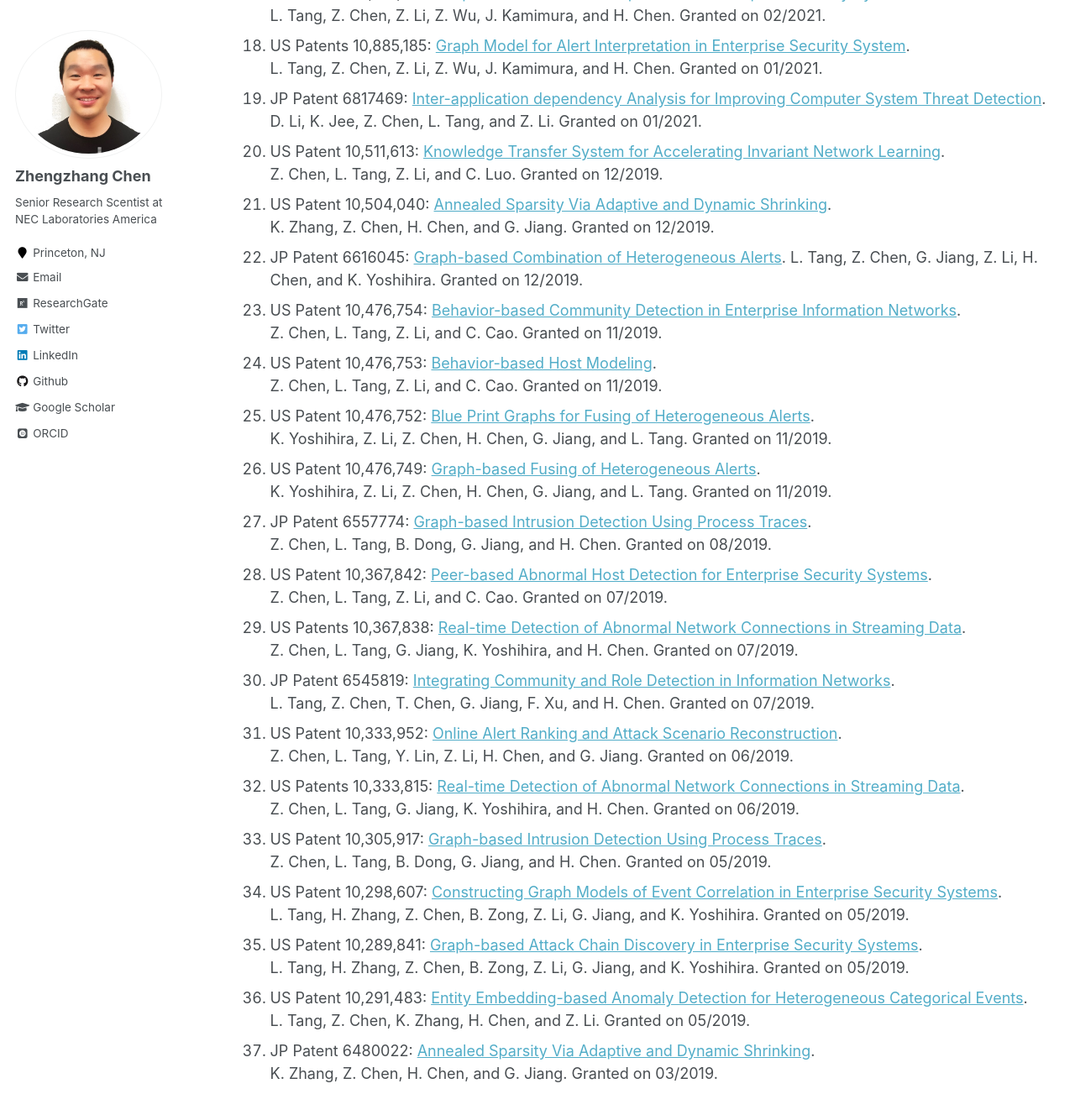
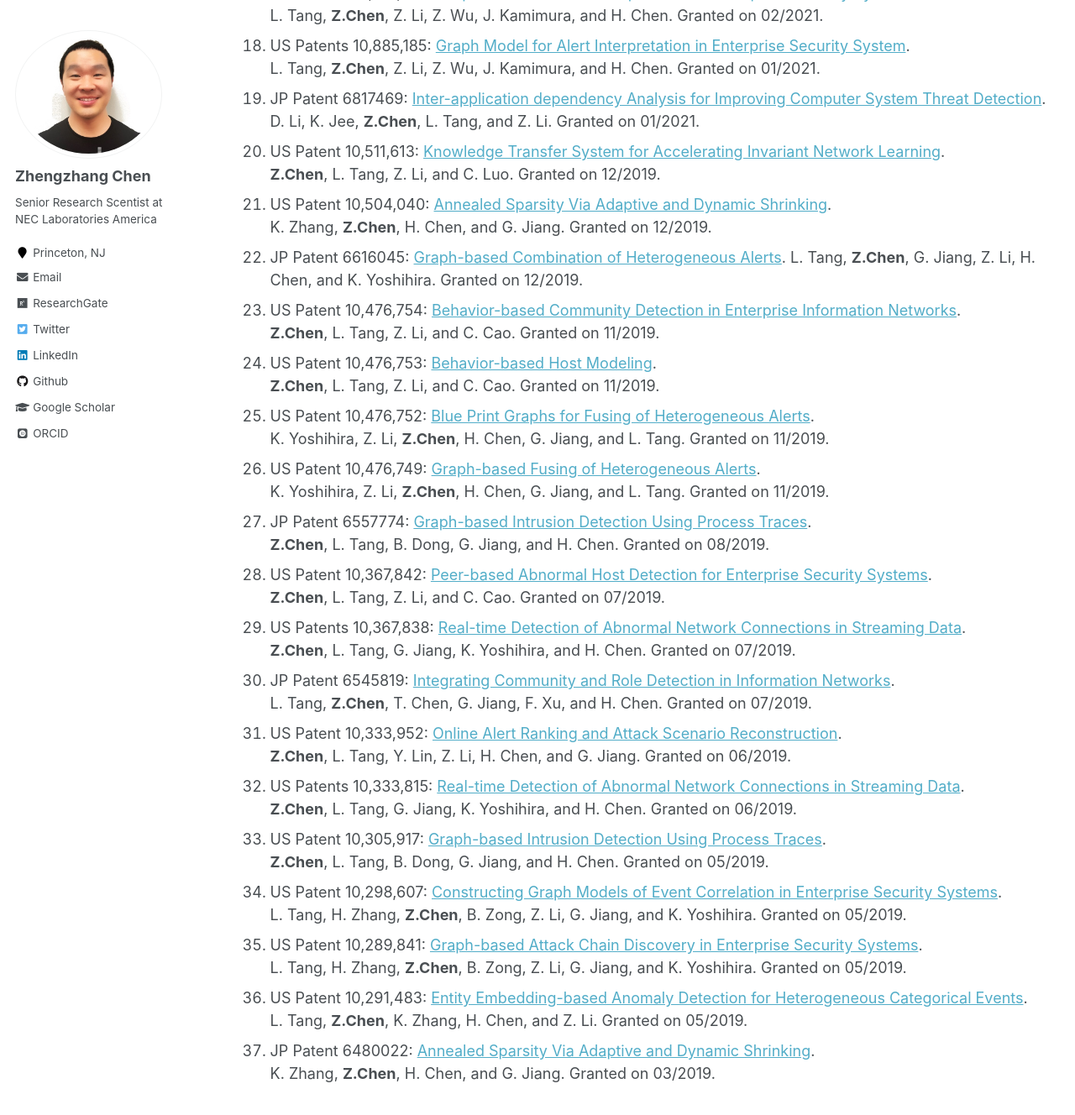
Before and after one commit to zhengzhangchen/zhengzhangchen.github.io, a Jekyll site: the page built from _pages/patents.md, in a window 1280 px wide and 1400 px high, scrolled down 1302 px. Shown: the top 1328 px of the window at 84% size. Built offline with Jekyll 4.4.1, drawn with Linux system fonts in a browser that asks for light colours; some web fonts are replaced; some of the changed text lies outside the part shown.

```diff
--- a/_pages/patents.md
+++ b/_pages/patents.md
@@ -5,40 +5,40 @@ permalink: /patents/
 author_profile: true
 ---
 
-1. US Patent 12,008,471: [Robustness Assessment for Face Recognition](https://patents.google.com/patent/US12008471B2/en?oq=12%2c008%2c471). <br> Z. Chen, H. Chen, and L. Tong. Granted on 06/2024.
-2. US Patent 11,782,812: [Causal Attention-based Multi-stream RNN for Computer System Metric Prediction and Influential Events Identification Based on Metric and Event Logs](https://patents.google.com/patent/US11782812B2/en?oq=11%2c782%2c812). <br> Y. Chen, Z. Chen, C. Lumezanu, M. Natsumeda, X. Yu, W. Cheng, T. Mizoguchi, and H. Chen. Granted on 10/2023.
-3. US Patent 11,650,351: [Semi-supervised Deep Model for Turbulence Forecasting](https://patents.google.com/patent/US11650351B2/en?oq=11%2c650%2c351). <br> Y. Liu, J. Ni, B. Zong, H. Chen, Z. Chen, W. Cheng, and D. Zhang. Granted on 05/2023.
-4. US Patent 11,620,492: [Flexible Ddge-empowered Graph Convolutional Networks with Node-edge Enhancement](https://patents.google.com/patent/US11620492B2/en?oq=11%2c620%2c492). <br> J. Gui, Z. Chen, J. Rhee, H. Chen, and P. Wang. Granted on 04/2023.
-5. US Patent 11,606,389: [Anomaly Detection with Graph Adversarial Training in Computer Systems](https://patents.google.com/patent/US11606389B2/en?oq=11%2c606%2c389). <br> Z. Chen, J. Gui, J. Rhee, H. Chen, and S. Wang. Granted on 03/2023.
-6. US Patent 11,522,881: [Structural Graph Neural Networks for Suspicious Event Detection](https://patents.google.com/patent/US11522881B2/en?oq=11%2c522%2c881). <br> Z. Chen, J. Gui, H. Chen, and L. Cai. Granted on 12/2022.
-7. US Patent 11,463,472: [Unknown Malicious Program Behavior Detection Using a Graph Neural Network](https://patents.google.com/patent/US11463472B2/en?oq=11%2c463%2c472). <br> Z. Chen, D. Li, Z. Li, and S. Wang. Granted on 10/2022.
-8. JP Patent 7101272: [Automatic Threat Alert Triage Through Data History](https://patents.google.com/patent/JP7101272B2/en?oq=7101272). <br> D. Li, K. Jee, Z. Chen, Z. Li, W. Hassan. Granted on 07/2022.
-9. JP Patent 7086230: [Protocol-independent Anomaly Detection](https://patents.google.com/patent/JP7086230B2/en?oq=7086230). <br> J. Rhee, L. Tang, Z. Chen, C. Kim, Z. Li, and Z. Zhou. Granted on 06/2022.
-10. US Patent 11,297,082: [Protocol-independent Anomaly Detection](https://patents.google.com/patent/US11297082B2/en?oq=11%2c297%2c082). <br> J. Rhee, L. Tang, Z. Chen, C. Kim, Z. Li, and Z. Zhou. Granted on 04/2022.
-11. US Patent 11,275,832: [Real-time Threat Alert Forensic Analysis](https://patents.google.com/patent/US11275832B2/en?oq=11%2c275%2c832). <br> D. Li, K. Jee, Z. Li, Z. Chen, and X. Yu. Granted on 03/2022.
-12. JP Patent 7011723: [Detection and Prevention of User Value-based Ransomware](https://patents.google.com/patent/JP7011723B2/en?oq=7011723). <br> Z. Wu, Y. Li, J. Rhee, K. Jee, Z. Li, J. Kamimura, L. Tang, and Z. Chen. Granted on 01/2022.
-13. US Patent 11,223,649: [User-added-value-based Ransomware Detection and Prevention](https://patents.google.com/patent/US11223649B2/en?oq=11%2c223%2c649). <br> Z. Wu, Y. Li, J. Rhee, K. Jee, Z. Li, J. Kamimura, L. Tang, and Z. Chen. Granted on 01/2022.
-14. US Patent 11,194,906: [Automated Threat Alert Triage via Data Provenance](https://patents.google.com/patent/US11194906B2/en?oq=11%2c194%2c906). <br> D. Li, K. Jee, Z. Chen, Z. Li, W. Hassan. Granted on 12/2021.
-15. US Patent 11,030,308: [Inter-application dependency Analysis for Improving Computer System Threat Detection](https://patents.google.com/patent/US11030308B2/en?oq=11%2c030%2c308). <br> D. Li, K. Jee, Z. Chen, L. Tang, and Z. Li. Granted on 06/2021.
-16. US Patents 10,915,626: [Graph Model for Alert Interpretation in Enterprise Security System](https://patents.google.com/patent/US10915626B2/en?oq=10%2c915%2c626). <br> L. Tang, Z. Chen, Z. Li, Z. Wu, J. Kamimura, and H. Chen. Granted on 02/2021.
-17. US Patents 10,915,625: [Graph Model for Alert Interpretation in Enterprise Security System](https://patents.google.com/patent/US10915625B2/en?oq=10%2c915%2c625). <br> L. Tang, Z. Chen, Z. Li, Z. Wu, J. Kamimura, and H. Chen. Granted on 02/2021.
-18. US Patents 10,885,185: [Graph Model for Alert Interpretation in Enterprise Security System](https://patents.google.com/patent/US10885185B2/en?oq=10%2c885%2c185). <br> L. Tang, Z. Chen, Z. Li, Z. Wu, J. Kamimura, and H. Chen. Granted on 01/2021.
-19. JP Patent 6817469: [Inter-application dependency Analysis for Improving Computer System Threat Detection](https://patents.google.com/patent/JP6817469B2/en?oq=6817469). <br> D. Li, K. Jee, Z. Chen, L. Tang, and Z. Li. Granted on 01/2021.
-20. US Patent 10,511,613: [Knowledge Transfer System for Accelerating Invariant Network Learning](https://patents.google.com/patent/US10511613B2/en?oq=10%2c511%2c613). <br> Z. Chen, L. Tang, Z. Li, and C. Luo. Granted on 12/2019.
-21. US Patent 10,504,040: [Annealed Sparsity Via Adaptive and Dynamic Shrinking](https://patents.google.com/patent/US10504040B2/en?oq=10%2c504%2c040). <br> K. Zhang, Z. Chen, H. Chen, and G. Jiang. Granted on 12/2019.
-22. JP Patent 6616045: [Graph-based Combination of Heterogeneous Alerts](https://patents.google.com/patent/JP6616045B2/en?oq=6616045). L. Tang, Z. Chen, G. Jiang, Z. Li, H. Chen, and K. Yoshihira. Granted on 12/2019.
-23. US Patent 10,476,754: [Behavior-based Community Detection in Enterprise Information Networks](https://patents.google.com/patent/US10476754B2/en?oq=10%2c476%2c754). <br> Z. Chen, L. Tang, Z. Li, and C. Cao. Granted on 11/2019.
-24. US Patent 10,476,753: [Behavior-based Host Modeling](https://patents.google.com/patent/US10476753B2/en?oq=10%2c476%2c753). <br> Z. Chen, L. Tang, Z. Li, and C. Cao. Granted on 11/2019.
-25. US Patent 10,476,752: [Blue Print Graphs for Fusing of Heterogeneous Alerts](https://patents.google.com/patent/US10476752B2/en?oq=10%2c476%2c752). <br> K. Yoshihira, Z. Li, Z. Chen, H. Chen, G. Jiang, and L. Tang. Granted on 11/2019.
-26. US Patent 10,476,749: [Graph-based Fusing of Heterogeneous Alerts](https://patents.google.com/patent/US10476749B2/en?oq=10%2c476%2c749). <br> K. Yoshihira, Z. Li, Z. Chen, H. Chen, G. Jiang, and L. Tang. Granted on 11/2019.
-27. JP Patent 6557774: [Graph-based Intrusion Detection Using Process Traces](https://patents.google.com/patent/JP6557774B2/en?oq=6557774). <br> Z. Chen, L. Tang, B. Dong, G. Jiang, and H. Chen. Granted on 08/2019.
-28. US Patent 10,367,842: [Peer-based Abnormal Host Detection for Enterprise Security Systems](https://patents.google.com/patent/US10367842B2/en?oq=10%2c367%2c842). <br> Z. Chen, L. Tang, Z. Li, and C. Cao. Granted on 07/2019.
-29. US Patents 10,367,838: [Real-time Detection of Abnormal Network Connections in Streaming Data](https://patents.google.com/patent/US10367838B2/en?oq=10%2c367%2c838). <br> Z. Chen, L. Tang, G. Jiang, K. Yoshihira, and H. Chen. Granted on 07/2019.
-31. JP Patent 6545819: [Integrating Community and Role Detection in Information Networks](https://patents.google.com/patent/JP6545819B2/en?oq=6545819). <br> L. Tang, Z. Chen, T. Chen, G. Jiang, F. Xu, and H. Chen. Granted on 07/2019.
-32. US Patent 10,333,952: [Online Alert Ranking and Attack Scenario Reconstruction](https://patents.google.com/patent/US10333952B2/en?oq=10%2c333%2c952). <br> Z. Chen, L. Tang, Y. Lin, Z. Li, H. Chen, and G. Jiang. Granted on 06/2019.
-33. US Patents 10,333,815: [Real-time Detection of Abnormal Network Connections in Streaming Data](https://patents.google.com/patent/US10333815B2/en?oq=10%2c333%2c815). <br> Z. Chen, L. Tang, G. Jiang, K. Yoshihira, and H. Chen. Granted on 06/2019.
-34. US Patent 10,305,917: [Graph-based Intrusion Detection Using Process Traces](https://patents.google.com/patent/US10305917B2/en?oq=10%2c305%2c917). <br> Z. Chen, L. Tang, B. Dong, G. Jiang, and H. Chen. Granted on 05/2019.
-35. US Patent 10,298,607: [Constructing Graph Models of Event Correlation in Enterprise Security Systems](https://patents.google.com/patent/US10298607B2/en?oq=10%2c298%2c607). <br> L. Tang, H. Zhang, Z. Chen, B. Zong, Z. Li, G. Jiang, and K. Yoshihira. Granted on 05/2019.
-36. US Patent 10,289,841: [Graph-based Attack Chain Discovery in Enterprise Security Systems](https://patents.google.com/patent/US10289841B2/en?oq=10%2c289%2c841). <br> L. Tang, H. Zhang, Z. Chen, B. Zong, Z. Li, G. Jiang, and K. Yoshihira. Granted on 05/2019.
-37. US Patent 10,291,483: [Entity Embedding-based Anomaly Detection for Heterogeneous Categorical Events](https://patents.google.com/patent/US10291483B2/en?oq=10%2c291%2c483). <br> L. Tang, Z. Chen, K. Zhang, H. Chen, and Z. Li. Granted on 05/2019.
-38. JP Patent 6480022: [Annealed Sparsity Via Adaptive and Dynamic Shrinking](https://patents.google.com/patent/JP6480022B2/en?oq=6480022). <br> K. Zhang, Z. Chen, H. Chen, and G. Jiang. Granted on 03/2019.
+1. US Patent 12,008,471: [Robustness Assessment for Face Recognition](https://patents.google.com/patent/US12008471B2/en?oq=12%2c008%2c471). <br> <strong>Z.Chen</strong>, H. Chen, and L. Tong. Granted on 06/2024.
+2. US Patent 11,782,812: [Causal Attention-based Multi-stream RNN for Computer System Metric Prediction and Influential Events Identification Based on Metric and Event Logs](https://patents.google.com/patent/US11782812B2/en?oq=11%2c782%2c812). <br> Y. Chen, <strong>Z.Chen</strong>, C. Lumezanu, M. Natsumeda, X. Yu, W. Cheng, T. Mizoguchi, and H. Chen. Granted on 10/2023.
+3. US Patent 11,650,351: [Semi-supervised Deep Model for Turbulence Forecasting](https://patents.google.com/patent/US11650351B2/en?oq=11%2c650%2c351). <br> Y. Liu, J. Ni, B. Zong, H. Chen, <strong>Z.Chen</strong>, W. Cheng, and D. Zhang. Granted on 05/2023.
+4. US Patent 11,620,492: [Flexible Ddge-empowered Graph Convolutional Networks with Node-edge Enhancement](https://patents.google.com/patent/US11620492B2/en?oq=11%2c620%2c492). <br> J. Gui, <strong>Z.Chen</strong>, J. Rhee, H. Chen, and P. Wang. Granted on 04/2023.
+5. US Patent 11,606,389: [Anomaly Detection with Graph Adversarial Training in Computer Systems](https://patents.google.com/patent/US11606389B2/en?oq=11%2c606%2c389). <br> <strong>Z.Chen</strong>, J. Gui, J. Rhee, H. Chen, and S. Wang. Granted on 03/2023.
+6. US Patent 11,522,881: [Structural Graph Neural Networks for Suspicious Event Detection](https://patents.google.com/patent/US11522881B2/en?oq=11%2c522%2c881). <br> <strong>Z.Chen</strong>, J. Gui, H. Chen, and L. Cai. Granted on 12/2022.
+7. US Patent 11,463,472: [Unknown Malicious Program Behavior Detection Using a Graph Neural Network](https://patents.google.com/patent/US11463472B2/en?oq=11%2c463%2c472). <br> <strong>Z.Chen</strong>, D. Li, Z. Li, and S. Wang. Granted on 10/2022.
+8. JP Patent 7101272: [Automatic Threat Alert Triage Through Data History](https://patents.google.com/patent/JP7101272B2/en?oq=7101272). <br> D. Li, K. Jee, <strong>Z.Chen</strong>, Z. Li, W. Hassan. Granted on 07/2022.
+9. JP Patent 7086230: [Protocol-independent Anomaly Detection](https://patents.google.com/patent/JP7086230B2/en?oq=7086230). <br> J. Rhee, L. Tang, <strong>Z.Chen</strong>, C. Kim, Z. Li, and Z. Zhou. Granted on 06/2022.
+10. US Patent 11,297,082: [Protocol-independent Anomaly Detection](https://patents.google.com/patent/US11297082B2/en?oq=11%2c297%2c082). <br> J. Rhee, L. Tang, <strong>Z.Chen</strong>, C. Kim, Z. Li, and Z. Zhou. Granted on 04/2022.
+11. US Patent 11,275,832: [Real-time Threat Alert Forensic Analysis](https://patents.google.com/patent/US11275832B2/en?oq=11%2c275%2c832). <br> D. Li, K. Jee, Z. Li, <strong>Z.Chen</strong>, and X. Yu. Granted on 03/2022.
+12. JP Patent 7011723: [Detection and Prevention of User Value-based Ransomware](https://patents.google.com/patent/JP7011723B2/en?oq=7011723). <br> Z. Wu, Y. Li, J. Rhee, K. Jee, Z. Li, J. Kamimura, L. Tang, and <strong>Z.Chen</strong>. Granted on 01/2022.
+13. US Patent 11,223,649: [User-added-value-based Ransomware Detection and Prevention](https://patents.google.com/patent/US11223649B2/en?oq=11%2c223%2c649). <br> Z. Wu, Y. Li, J. Rhee, K. Jee, Z. Li, J. Kamimura, L. Tang, and <strong>Z.Chen</strong>. Granted on 01/2022.
+14. US Patent 11,194,906: [Automated Threat Alert Triage via Data Provenance](https://patents.google.com/patent/US11194906B2/en?oq=11%2c194%2c906). <br> D. Li, K. Jee, <strong>Z.Chen</strong>, Z. Li, W. Hassan. Granted on 12/2021.
+15. US Patent 11,030,308: [Inter-application dependency Analysis for Improving Computer System Threat Detection](https://patents.google.com/patent/US11030308B2/en?oq=11%2c030%2c308). <br> D. Li, K. Jee, <strong>Z.Chen</strong>, L. Tang, and Z. Li. Granted on 06/2021.
+16. US Patents 10,915,626: [Graph Model for Alert Interpretation in Enterprise Security System](https://patents.google.com/patent/US10915626B2/en?oq=10%2c915%2c626). <br> L. Tang, <strong>Z.Chen</strong>, Z. Li, Z. Wu, J. Kamimura, and H. Chen. Granted on 02/2021.
+17. US Patents 10,915,625: [Graph Model for Alert Interpretation in Enterprise Security System](https://patents.google.com/patent/US10915625B2/en?oq=10%2c915%2c625). <br> L. Tang, <strong>Z.Chen</strong>, Z. Li, Z. Wu, J. Kamimura, and H. Chen. Granted on 02/2021.
+18. US Patents 10,885,185: [Graph Model for Alert Interpretation in Enterprise Security System](https://patents.google.com/patent/US10885185B2/en?oq=10%2c885%2c185). <br> L. Tang, <strong>Z.Chen</strong>, Z. Li, Z. Wu, J. Kamimura, and H. Chen. Granted on 01/2021.
+19. JP Patent 6817469: [Inter-application dependency Analysis for Improving Computer System Threat Detection](https://patents.google.com/patent/JP6817469B2/en?oq=6817469). <br> D. Li, K. Jee, <strong>Z.Chen</strong>, L. Tang, and Z. Li. Granted on 01/2021.
+20. US Patent 10,511,613: [Knowledge Transfer System for Accelerating Invariant Network Learning](https://patents.google.com/patent/US10511613B2/en?oq=10%2c511%2c613). <br> <strong>Z.Chen</strong>, L. Tang, Z. Li, and C. Luo. Granted on 12/2019.
+21. US Patent 10,504,040: [Annealed Sparsity Via Adaptive and Dynamic Shrinking](https://patents.google.com/patent/US10504040B2/en?oq=10%2c504%2c040). <br> K. Zhang, <strong>Z.Chen</strong>, H. Chen, and G. Jiang. Granted on 12/2019.
+22. JP Patent 6616045: [Graph-based Combination of Heterogeneous Alerts](https://patents.google.com/patent/JP6616045B2/en?oq=6616045). L. Tang, <strong>Z.Chen</strong>, G. Jiang, Z. Li, H. Chen, and K. Yoshihira. Granted on 12/2019.
+23. US Patent 10,476,754: [Behavior-based Community Detection in Enterprise Information Networks](https://patents.google.com/patent/US10476754B2/en?oq=10%2c476%2c754). <br> <strong>Z.Chen</strong>, L. Tang, Z. Li, and C. Cao. Granted on 11/2019.
+24. US Patent 10,476,753: [Behavior-based Host Modeling](https://patents.google.com/patent/US10476753B2/en?oq=10%2c476%2c753). <br> <strong>Z.Chen</strong>, L. Tang, Z. Li, and C. Cao. Granted on 11/2019.
+25. US Patent 10,476,752: [Blue Print Graphs for Fusing of Heterogeneous Alerts](https://patents.google.com/patent/US10476752B2/en?oq=10%2c476%2c752). <br> K. Yoshihira, Z. Li, <strong>Z.Chen</strong>, H. Chen, G. Jiang, and L. Tang. Granted on 11/2019.
+26. US Patent 10,476,749: [Graph-based Fusing of Heterogeneous Alerts](https://patents.google.com/patent/US10476749B2/en?oq=10%2c476%2c749). <br> K. Yoshihira, Z. Li, <strong>Z.Chen</strong>, H. Chen, G. Jiang, and L. Tang. Granted on 11/2019.
+27. JP Patent 6557774: [Graph-based Intrusion Detection Using Process Traces](https://patents.google.com/patent/JP6557774B2/en?oq=6557774). <br> <strong>Z.Chen</strong>, L. Tang, B. Dong, G. Jiang, and H. Chen. Granted on 08/2019.
+28. US Patent 10,367,842: [Peer-based Abnormal Host Detection for Enterprise Security Systems](https://patents.google.com/patent/US10367842B2/en?oq=10%2c367%2c842). <br> <strong>Z.Chen</strong>, L. Tang, Z. Li, and C. Cao. Granted on 07/2019.
+29. US Patents 10,367,838: [Real-time Detection of Abnormal Network Connections in Streaming Data](https://patents.google.com/patent/US10367838B2/en?oq=10%2c367%2c838). <br> <strong>Z.Chen</strong>, L. Tang, G. Jiang, K. Yoshihira, and H. Chen. Granted on 07/2019.
+31. JP Patent 6545819: [Integrating Community and Role Detection in Information Networks](https://patents.google.com/patent/JP6545819B2/en?oq=6545819). <br> L. Tang, <strong>Z.Chen</strong>, T. Chen, G. Jiang, F. Xu, and H. Chen. Granted on 07/2019.
+32. US Patent 10,333,952: [Online Alert Ranking and Attack Scenario Reconstruction](https://patents.google.com/patent/US10333952B2/en?oq=10%2c333%2c952). <br> <strong>Z.Chen</strong>, L. Tang, Y. Lin, Z. Li, H. Chen, and G. Jiang. Granted on 06/2019.
+33. US Patents 10,333,815: [Real-time Detection of Abnormal Network Connections in Streaming Data](https://patents.google.com/patent/US10333815B2/en?oq=10%2c333%2c815). <br> <strong>Z.Chen</strong>, L. Tang, G. Jiang, K. Yoshihira, and H. Chen. Granted on 06/2019.
+34. US Patent 10,305,917: [Graph-based Intrusion Detection Using Process Traces](https://patents.google.com/patent/US10305917B2/en?oq=10%2c305%2c917). <br> <strong>Z.Chen</strong>, L. Tang, B. Dong, G. Jiang, and H. Chen. Granted on 05/2019.
+35. US Patent 10,298,607: [Constructing Graph Models of Event Correlation in Enterprise Security Systems](https://patents.google.com/patent/US10298607B2/en?oq=10%2c298%2c607). <br> L. Tang, H. Zhang, <strong>Z.Chen</strong>, B. Zong, Z. Li, G. Jiang, and K. Yoshihira. Granted on 05/2019.
+36. US Patent 10,289,841: [Graph-based Attack Chain Discovery in Enterprise Security Systems](https://patents.google.com/patent/US10289841B2/en?oq=10%2c289%2c841). <br> L. Tang, H. Zhang, <strong>Z.Chen</strong>, B. Zong, Z. Li, G. Jiang, and K. Yoshihira. Granted on 05/2019.
+37. US Patent 10,291,483: [Entity Embedding-based Anomaly Detection for Heterogeneous Categorical Events](https://patents.google.com/patent/US10291483B2/en?oq=10%2c291%2c483). <br> L. Tang, <strong>Z.Chen</strong>, K. Zhang, H. Chen, and Z. Li. Granted on 05/2019.
+38. JP Patent 6480022: [Annealed Sparsity Via Adaptive and Dynamic Shrinking](https://patents.google.com/patent/JP6480022B2/en?oq=6480022). <br> K. Zhang, <strong>Z.Chen</strong>, H. Chen, and G. Jiang. Granted on 03/2019.
```
